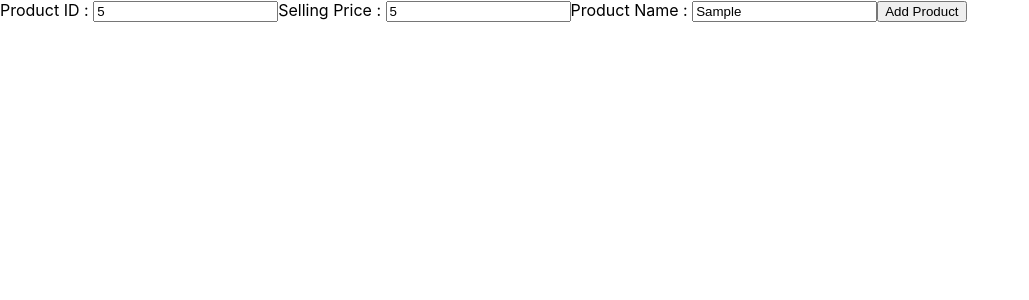
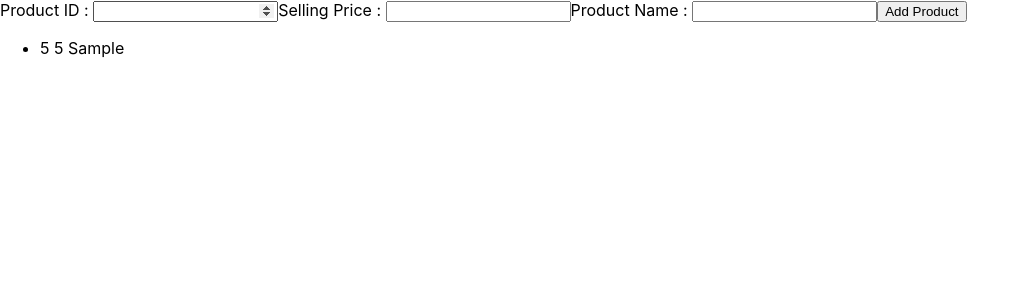
Before and after one commit to tharun1220/ExpenseTracker-app-1, a React (Create React App) app: page / in a window 1280 px wide. Both pictures are taken after typing "5", "5", "Sample" into the empty fields and a click on the button "Add Product". Shown: the top 300 px of the page, without its empty margins (0-1029 px from the left). Built offline with nearby package versions, Linux system fonts and the light colour scheme.

Commit message:
my basic react project

```diff
--- a/src/App.js
+++ b/src/App.js
@@ -1,19 +1,24 @@
-import React from "react";
+import React, { useState } from "react";
 import "./App.css";
+import ExpenseForm from "./Components/ExpenseForm";
+import ExpenseList from "./Components/ExpenseList";
 
 function App() {
+  const [expensesList, setExpensesList] = useState([]);
+
+  const addExpenseItemHandler = (productId, productPrice, productName) => {
+    setExpensesList((prevExpenseItemList) => {
+      return [
+        ...prevExpenseItemList,
+        { id: productId, price: productPrice, name: productName },
+      ];
+    });
+  };
   return (
-    <form>
-      <div>
-        <label>Product ID : </label>
-        <input type="number"></input>
-        <label>Selling Price : </label>
-        <input type="number"></input>
-        <label>Product Name : </label>
-        <input type="text"></input>
-        <button type="button">Add Product</button>
-      </div>
-    </form>
+    <>
+      <ExpenseForm onExpenseForm={addExpenseItemHandler} />
+      <ExpenseList Expenses={expensesList}/>
+    </>
   );
 }
 
--- /dev/null
+++ b/src/Components/ExpenseForm.js
@@ -0,0 +1,37 @@
+import React, { useRef } from "react";
+
+const ExpenseForm = (props) => {
+  const idInputRef = useRef();
+  const priceInputRef = useRef();
+  const nameInputRef = useRef();
+
+    const submitHandler = (event) => {
+        event.preventDefault();
+
+        const eneteredId = idInputRef.current.value;
+        const enteredPrice = priceInputRef.current.value;
+        const eneteredName = nameInputRef.current.value;
+
+        props.onExpenseForm(eneteredId,enteredPrice,eneteredName);
+
+        idInputRef.current.value = '';
+        priceInputRef.current.value = '';
+        nameInputRef.current.value = '';
+    }
+
+    return (
+        <form onSubmit={submitHandler}>
+          <div>
+            <label htmlFor="productId">Product ID : </label>
+            <input id="productId" type="number" ref={idInputRef}></input>
+            <label htmlFor="productPrice">Selling Price : </label>
+            <input id="productPrice" type="number" ref={priceInputRef}></input>
+            <label htmlFor="productName">Product Name : </label>
+            <input id="productName" type="text" ref={nameInputRef}></input>
+            <button type="submit">Add Product</button>
+          </div>
+        </form>
+      );
+};
+
+export default ExpenseForm;
--- /dev/null
+++ b/src/Components/ExpenseList.js
@@ -0,0 +1,15 @@
+import React from "react";
+
+const ExpenseList = (props) => {
+    return (
+        <ul>
+            {props.Expenses.map((expense) => (
+                <li key={expense.id}>
+                    {expense.id} {expense.price} {expense.name}
+                </li>
+            ))}
+        </ul>
+    )
+};
+
+export default ExpenseList;
```
